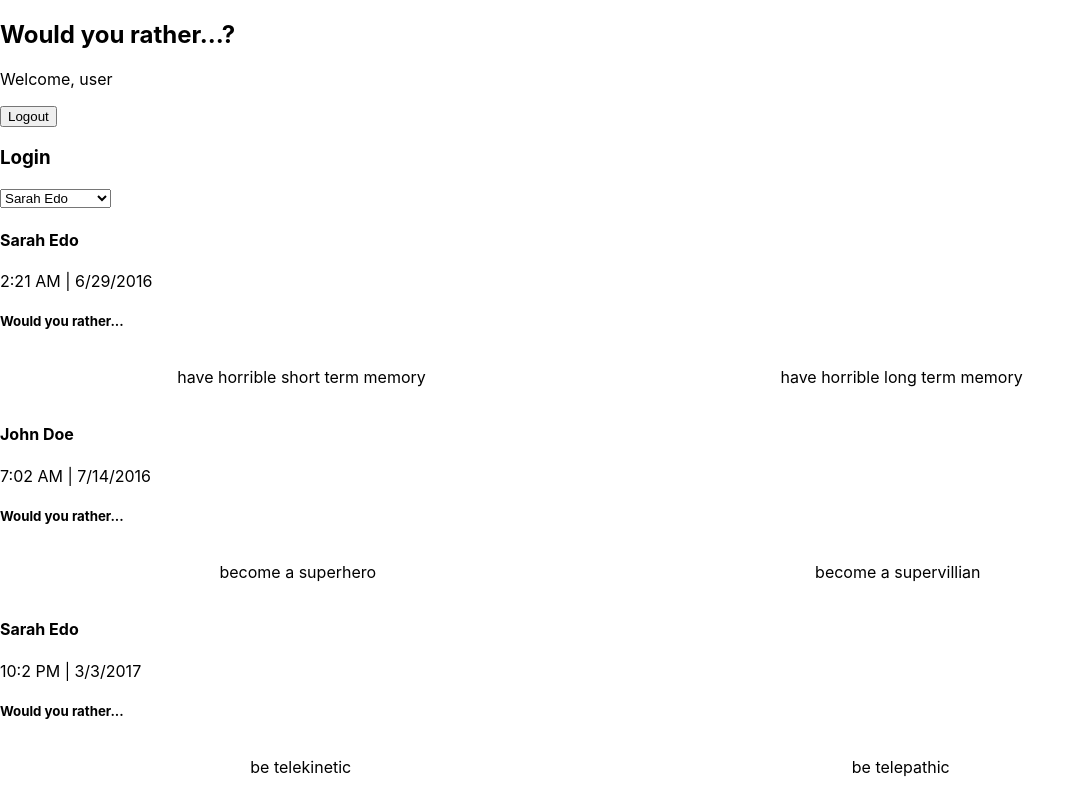
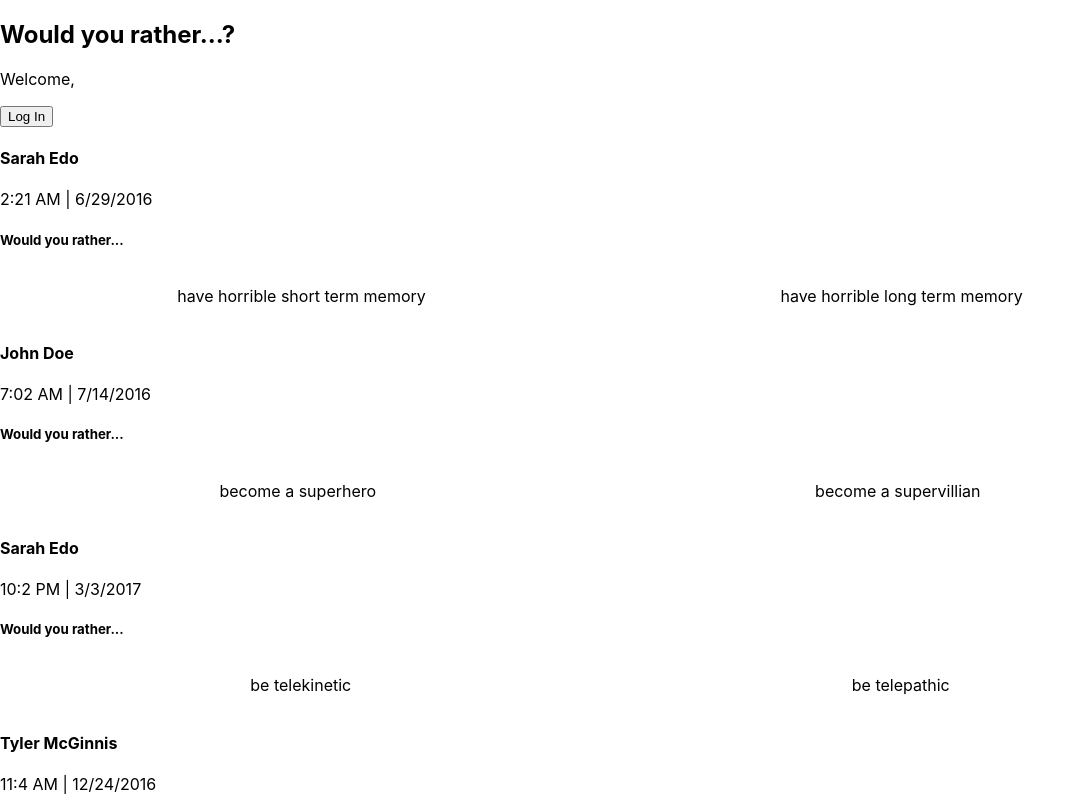
Before and after one commit to oasaleh/would-you-rather, a React (Create React App) app: page /questions in a window 1280 px wide. Shown: the top 800 px of the page, without its empty margins (0-1085 px from the left). Built offline with nearby package versions, Linux system fonts and the light colour scheme.

Commit message:
add login func

```diff
--- a/package.json
+++ b/package.json
@@ -11,6 +11,8 @@
     "react": "^17.0.2",
     "react-dom": "^17.0.2",
     "react-redux": "^7.2.3",
+    "react-router": "^5.2.1",
+    "react-router-dom": "^5.3.0",
     "react-scripts": "4.0.3"
   },
   "scripts": {
--- a/src/App.js
+++ b/src/App.js
@@ -1,15 +1,30 @@
 import React, { useEffect } from 'react';
+import {
+  BrowserRouter as Router,
+  Route,
+  Switch,
+  NavLink,
+  Link,
+} from 'react-router-dom';
 import Navbar from './app/Navbar';
 import QuestionsList from './features/questions/QuestionsList';
 import LoginPage from './features/users/LoginPage';
 
 const App = () => {
   return (
-    <>
-      <Navbar />
-      <LoginPage />
-      <QuestionsList />
-    </>
+    <Router>
+      <>
+        <Navbar />
+        <Switch>
+          <Route path="/questions">
+            <QuestionsList />
+          </Route>
+          <Route path="/">
+            <LoginPage />
+          </Route>
+        </Switch>
+      </>
+    </Router>
   );
 };
 
--- a/src/app/Navbar.js
+++ b/src/app/Navbar.js
@@ -1,12 +1,39 @@
+/* eslint-disable no-unused-expressions */
+import { useDispatch, useSelector } from 'react-redux';
+import { useState, useEffect } from 'react';
+import { Route, Switch, NavLink, Link, useHistory } from 'react-router-dom';
+import {
+  getAllUsers,
+  selectUserById,
+  setAuthUser,
+  setLoggedIn,
+} from '../features/users/usersSlice';
+
 const Navbar = () => {
+  const userId = useSelector((state) => state.users.authUser);
+  const loggedIn = useSelector((state) => state.users.loggedIn);
+
+  const dispatch = useDispatch();
+  const users = useSelector(getAllUsers);
+  const history = useHistory();
+
+  function handleClick() {
+    console.log(loggedIn);
+    loggedIn
+      ? dispatch(setLoggedIn(false)) && dispatch(setAuthUser(''))
+      : history.push(`/login`);
+  }
   return (
     <nav>
       <div>
         <h2>Would you rather...?</h2>
       </div>
       <div>
-        <p>Welcome, user</p>
-        <button type="button">Logout</button>
+        <p>Welcome, {userId.name}</p>
+
+        <button type="button" onClick={handleClick}>
+          {loggedIn ? 'Log Out' : 'Log In'}
+        </button>
       </div>
     </nav>
   );
--- a/src/features/questions/QuestionsList.js
+++ b/src/features/questions/QuestionsList.js
@@ -6,11 +6,11 @@ import Time from './Time';
 import './questionsListStyle.css';
 
 const QuestionExcerpt = ({ question }) => {
-  const user = useSelector((state) => selectUserById(state, question.author));
+  const author = useSelector((state) => selectUserById(state, question.author));
   return (
     <>
       <div className="questionHeader">
-        <h4>{user.name}</h4>
+        <h4>{author.name}</h4>
         <Time timestamp={question.timestamp} />
       </div>
       <div className="questionBody">
--- a/src/features/users/LoginPage.js
+++ b/src/features/users/LoginPage.js
@@ -1,22 +1,34 @@
 import { useDispatch, useSelector } from 'react-redux';
-import { getAllUsers, selectUserById, setAuthUser } from './usersSlice';
+import { useHistory } from 'react-router-dom';
+
+import {
+  getAllUsers,
+  selectUserById,
+  setAuthUser,
+  setLoggedIn,
+} from './usersSlice';
 
 const LoginPage = () => {
   const dispatch = useDispatch();
   const users = useSelector(getAllUsers);
+  const history = useHistory();
 
-  const userNames = users.map((user) => (
-    <option key={user.id}>{user.name}</option>
+  const usernames = users.map((user) => (
+    <option key={user.id} value={user.id}>
+      {user.name}
+    </option>
   ));
 
   function handleChange(e) {
-    console.log(e);
-    setAuthUser(e.target.value);
+    console.log(e.target.value);
+    dispatch(setAuthUser(users.find((user) => user.id === e.target.value)));
+    dispatch(setLoggedIn(true));
+    history.push(`/questions`);
   }
   return (
     <>
       <h3>Login</h3>
-      <select onChange={handleChange}>{userNames}</select>
+      <select onChange={handleChange}>{usernames}</select>
     </>
   );
 };
--- a/src/features/users/usersSlice.js
+++ b/src/features/users/usersSlice.js
@@ -2,7 +2,7 @@
 import { createSlice, createAsyncThunk, current } from '@reduxjs/toolkit';
 import { _getUsers } from '../../utilities/_DATA';
 
-const initialState = { users: [], authUser: '' };
+const initialState = { users: [], authUser: '', loggedIn: false };
 // const initialState = [];
 
 // createAsyncThunk is an action creator. First arg is 'type' and second arg is
@@ -24,8 +24,29 @@ export const usersSlice = createSlice({
     addUser: (state, action) => {
       state.users.push(action.payload);
     },
+    // setAuthUser: {
+    //   reducer(state, action) {
+    //     state.authUser = action.payload;
+    //   },
+    //   prepare(userId) {
+    //     console.log(userId);
+    //     const loggedInUser = users.find((user) => user.id === userId);
+    //     return {
+    //       payload: {
+    //         loggedInUser,
+    //       },
+    //     };
+    //   },
+    // },
     setAuthUser: (state, action) => {
-      state.users.authUser = action.payload;
+      state.authUser = action.payload;
+    },
+
+    setLoggedIn: (state, action) => {
+      state.loggedIn = action.payload;
+    },
+    setLogOut: (state, action) => {
+      state.loggedIn = false;
     },
   },
   extraReducers(builder) {
@@ -47,5 +68,6 @@ export const getAllUsers = (state) => state.users.users;
 export const selectUserById = (state, userId) =>
   state.users.users.find((user) => user.id === userId);
 
-export const { addUser, setAuthUser } = usersSlice.actions;
+export const { addUser, setAuthUser, setLoggedIn, setLogOut } =
+  usersSlice.actions;
 export default usersSlice.reducer;
```
Also changed, not shown: 2 other files (tests, documents, lock files or other folders).
